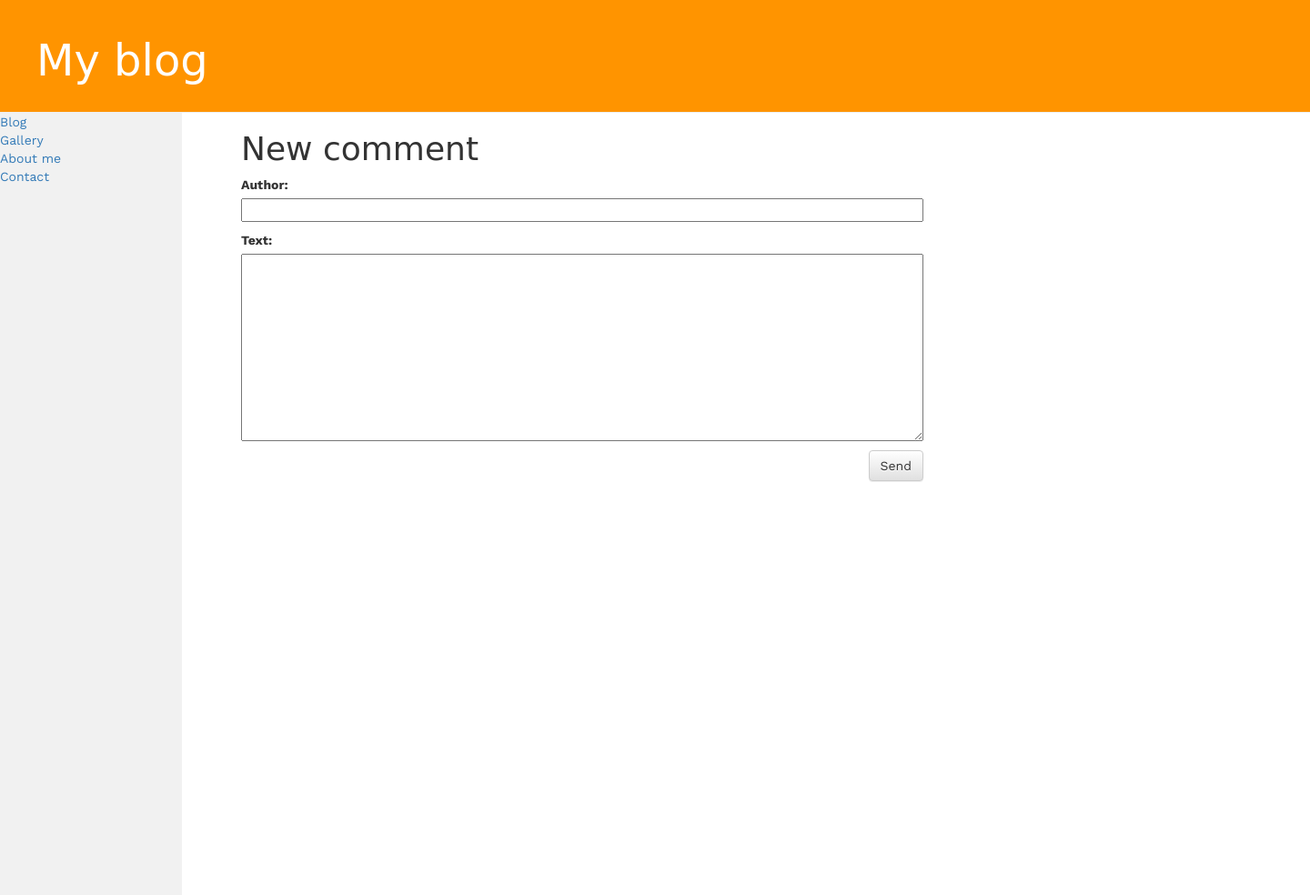
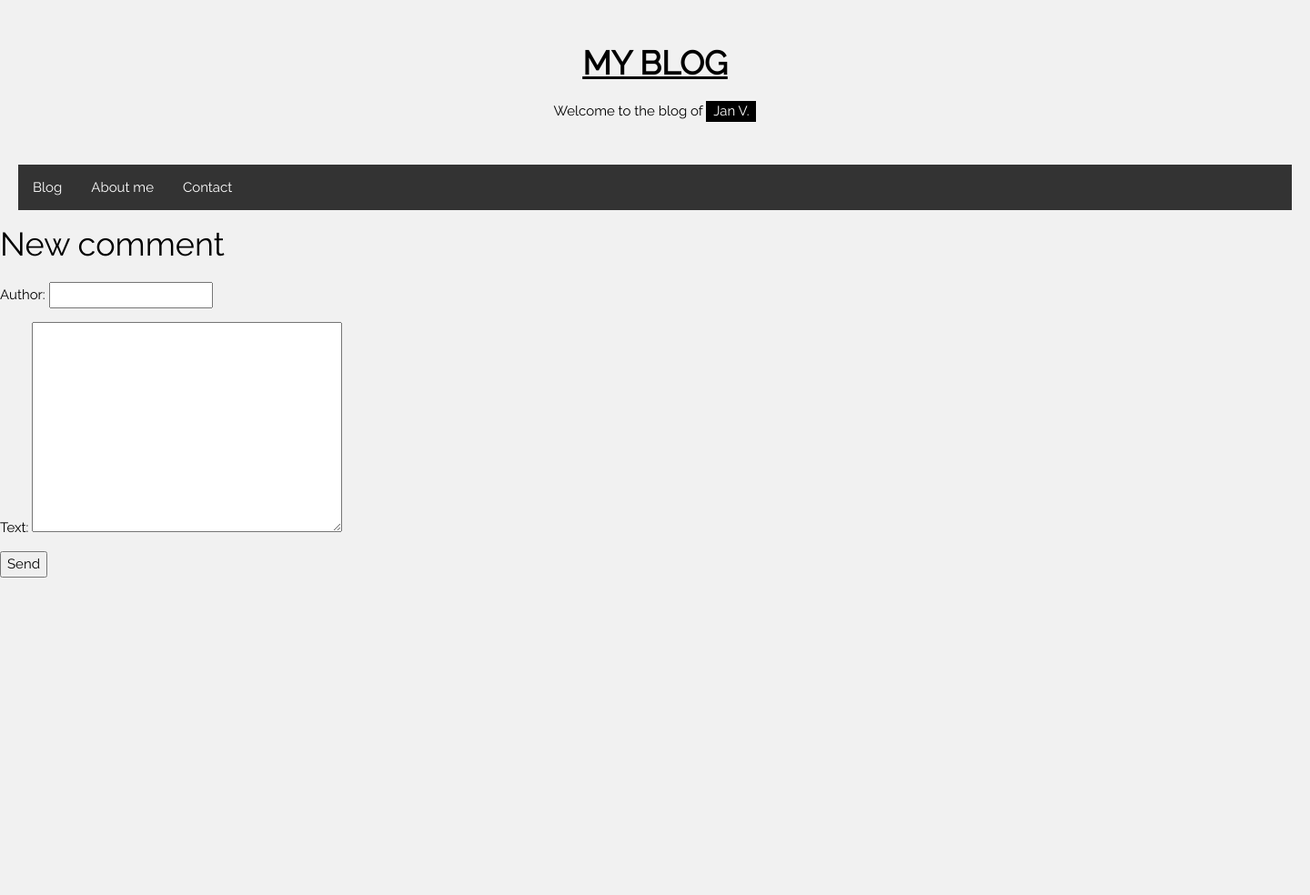
Before and after one commit to xw0235/DjangoBlog, a Django app: page /post/3/comment/ in a window 1440 px wide. Shown: the whole page at 91% size. Run offline with Django 3.2, Linux system fonts and the light colour scheme; data comes from the database, SQL or seed files in the repository; both versions use the stored data as it was after the commit; some libraries are stand-ins or nearby versions.

Commit message:
removed gallery and added better looking in css + html

```diff
--- a/blog/static/css/blog.css
+++ b/blog/static/css/blog.css
@@ -1,67 +1,48 @@
-h1, h2, h3, h4, h5, h6 {
- font-family: 'Crimson Text', serif;
-}
-body {
- font-family: 'Work Sans', sans-serif;
-}
-.page-header {
-     background-color: #ff9400;
-     margin: 0px;
-     padding: 20px 20px 20px 40px;
+body,h1,h2,h3,h4,h5 {font-family: "Raleway", sans-serif}
+ul {
+    list-style-type: none;
+    margin: 0;
+    padding: 0;
+    overflow: hidden;
+    background-color: #333;
 }
 
-.page-header h1, .page-header h1 a, .page-header h1 a:visited, .page-header h1 a:active {
-     color: #ffffff;
-     font-size: 36pt;
+li {
+    float: left;
+}
+
+li a {
+    display: block;
+    color: white;
+    text-align: center;
+    padding: 14px 16px;
     text-decoration: none;
 }
 
+/* Change the link color to #111 (black) on hover */
+li a:hover {
+    background-color: #111;
+}
 .content {
      margin-left: 250px;
 }
-
-h1, h2, h3, h4 {
-     font-family: 'Lobster', cursive;
-}
-
 .date {
     float: right;
     color: #828282;
 }
 
-.save {
-     float: right;
+.comment {
+    margin: auto;
+    max-width: 1400px;
+    border: 3px outset #d1cccc;
+    background-color:  #cccccc;
+
 }
-
- .post-form textarea, .post-form input {
-     width: 100%;
+.post {
+  max-width: 1400px;
+background-color:  #cccccc;
+margin: auto;
+border: 3px outset #d1cccc;
+margin-bottom: 5px;
+margin-top: 5px;
 }
-
- .top-menu, .top-menu:hover, .top-menu:visited {
-     color: #ffffff;
-     float: right;
-     font-size: 26pt;
-     margin-right: 20px;
-}
-
- .post {
-     margin-bottom: 70px;
-     font-family: 'Crimson Text', serif;
-}
-
- .post h1 a, .post h1 a:visited {
-     color: #000000;
-}
-ul {
-    list-style-type: none;
-    margin: 0;
-    padding: 0;
-    width: 200px;
-    background-color: #f1f1f1;
-    height: 100%; /* Full height */
-    position: fixed; /* Make it stick, even on scroll */
-    overflow: auto; /* Enable scrolling if the sidenav has too much content */
-}
-.comment {
-    margin: 20px 0px 20px 20px;
-}
--- a/blog/templates/blog/base.html
+++ b/blog/templates/blog/base.html
@@ -2,25 +2,29 @@
 <html>
      <head>
          <title>My blog</title>
-      <link rel="stylesheet" href="//maxcdn.bootstrapcdn.com/bootstrap/3.2.0/css/bootstrap.min.css">
-         <link rel="stylesheet" href="//maxcdn.bootstrapcdn.com/bootstrap/3.2.0/css/bootstrap-theme.min.css">
-         <link href="https://fonts.googleapis.com/css?family=Crimson+Text|Work+Sans:400,700" rel="stylesheet">
+         <meta charset="UTF-8">
+   <meta name="viewport" content="width=device-width, initial-scale=1">
+   <link rel="stylesheet" href="https://www.w3schools.com/w3css/4/w3.css">
+   <link rel="stylesheet" href="https://fonts.googleapis.com/css?family=Raleway">
    <link rel="stylesheet" href="{% static 'css/blog.css' %}">
-
      </head>
-     <body>
-
-       <div class="page-header">
-
-                <h1><a href="/">My blog</a></h1>
-            </div>
+    <body class="w3-light-grey">
+<div class="w3-content" style="max-width:1400px">
+  <header class="w3-container w3-center w3-padding-32">
+<h1><b><a href="/">MY BLOG</a></b></h1>
+<p>Welcome to the blog of <span class="w3-tag">Jan V.</span></p>
+</header>
 <ul>
 <li><a href="{% url 'post_list' %}">Blog</a></li>
-       <li><a href="{% url 'gallery' %}">Gallery</a></li>
 <li><a href="{% url 'about_me' %}">About me</a></li>
 <li><a href="{% url 'contact' %}">Contact</a></li>
 </ul>
-      <div class="content container">
+
+            </div>
+
+
+
+            <div class="content_container">
                  <div class="row">
                      <div class="col-md-8">
                      {% block content %}
@@ -29,5 +33,9 @@
                  </div>
              </div>
 
+
+
+
+
  </body>
 </html>
--- a/blog/templates/blog/gallery.html
+++ /dev/null
@@ -1,4 +0,0 @@
-{% extends 'blog/base.html' %}
-{% block content %}
-tohle je galerie
-{% endblock %}
--- a/blog/templates/blog/post_list.html
+++ b/blog/templates/blog/post_list.html
@@ -1,7 +1,4 @@
 {% extends 'blog/base.html' %}
-{% if user.is_authenticated %}
-                <a href="{% url 'post_new' %}" class="top-menu"><span class="glyphicon glyphicon-plus"></span></a>
-{% endif %}
 {% block content %}
                {% for post in posts %}
                    <div class="post">
--- a/blog/urls.py
+++ b/blog/urls.py
@@ -7,7 +7,6 @@ urlpatterns = [
     re_path(r'^post/new/$', views.post_new, name='post_new'),
     re_path(r'^post/(?P<pk>[0-9]+)/edit/$', views.post_edit, name='post_edit'),
     re_path(r'^post/(?P<pk>\d+)/remove/$', views.post_remove, name='post_remove'),
-    path('gallery', views.gallery, name='gallery'),
     path('about_me', views.about_me, name='about_me'),
     path('contact', views.contact, name='contact'),
     re_path(r'^post/(?P<pk>\d+)/comment/$', views.add_comment_to_post, name='add_comment_to_post'),
--- a/blog/views.py
+++ b/blog/views.py
@@ -48,9 +48,6 @@ def post_remove(request, pk):
     post.delete()
     return redirect('post_list')
 
-def gallery(request):
-    return render(request,'blog/gallery.html')
-
 def about_me(request):
     return render(request,'blog/about_me.html')
 
```
Also changed, not shown: blog/templates/blog/post_detail.html (+5 -3 lines), db.sqlite3. Lines whose indentation alone changed are shown as unchanged.
